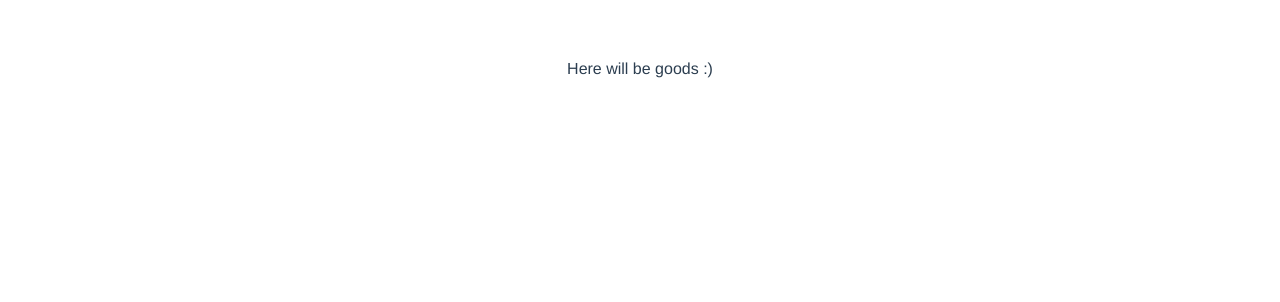
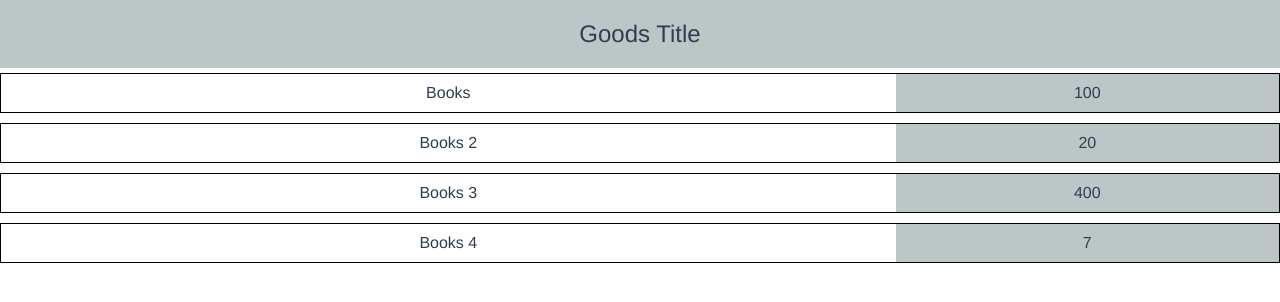
Before and after one commit to L3eR0y/MarketPlace, a Vue app: page / in a window 1280 px wide. Shown: the top 302 px of the page. Built offline with nearby package versions, Linux system fonts and the light colour scheme.

Commit message:
+goods items

```diff
--- a/src/App.vue
+++ b/src/App.vue
@@ -1,22 +1,56 @@
 <template>
   <div id="app">
-    <market-place-goods />
+    <market-place-goods :goods="goods" />
   </div>
 </template>
 
 <script lang="ts">
-import { Component, Vue } from "vue-property-decorator";
+import { Component, Vue } from 'vue-property-decorator';
 
 @Component({})
-export default class App extends Vue {}
+export default class App extends Vue {
+  goods = [
+    {
+      type: 'Books',
+      id: 1,
+      price: 100,
+    },
+    {
+      type: 'Books 2',
+      id: 2,
+      price: 20,
+    },
+    {
+      type: 'Books 3',
+      id: 3,
+      price: 400,
+    },
+    {
+      type: 'Books 4',
+      id: 4,
+      price: 7,
+    },
+  ];
+  created() {
+    console.log('AppCreated');
+  }
+}
 </script>
 
 <style lang="stylus">
+* {
+    padding 0px;
+    margin: 0px;
+    box-sizing: border-box;
+    font-size: 100%;
+  }
+
+
 #app
   font-family Avenir, Helvetica, Arial, sans-serif
   -webkit-font-smoothing antialiased
   -moz-osx-font-smoothing grayscale
   text-align center
   color #2c3e50
-  margin-top 60px
+  margin: 0px
 </style>
--- a/src/components/MarketPlaceGoods.vue
+++ b/src/components/MarketPlaceGoods.vue
@@ -1,10 +1,37 @@
 <template>
-  <div>Here will be goods :)</div>
+  <div class="goods-list">
+    <div class="goods-list__title">Goods Title</div>
+    <template v-for="item in goods">
+      <market-place-goods-list-item :value="item" :key="item.id" />
+    </template>
+  </div>
 </template>
 
 <script lang="ts">
-import { Component, Prop, Vue } from "vue-property-decorator";
+import { Component, Prop, Vue } from 'vue-property-decorator';
+@Component
 export default class MarketPlaceGoods extends Vue {
-  @Prop() private msg!: string;
+  @Prop() goods!: { [key: string]: any }[];
+
+  created() {
+    console.log('Created Component');
+  }
 }
 </script>
+
+<style lang="stylus">
+.goods-list {
+  display: flex;
+  flex-direction: column;
+
+  &__title {
+    display: flex;
+    flex-direction: row;
+    justify-content: center;
+    align-items: center;
+    padding 20px;
+    background-color: rgb(189, 198, 198);
+    font-size: 1.5rem;
+  }
+}
+</style>
--- /dev/null
+++ b/src/components/MarketPlaceGoodsListItem.vue
@@ -0,0 +1,40 @@
+<template>
+  <div class="goods-list-item">
+    <div class="goods-list-item__title">{{ value.type }}</div>
+    <div class="goods-list-item__price">{{ value.price }}</div>
+  </div>
+</template>
+
+<script lang="ts">
+import { Component, Prop, Vue } from 'vue-property-decorator';
+@Component
+export default class MarketPlaceGoodsListItem extends Vue {
+  @Prop() value!: { [key: string]: any };
+
+  created() {
+    console.log('GoodItem Created');
+  }
+}
+</script>
+
+<style lang="stylus">
+.goods-list-item {
+  border: 1px black solid;
+  display: flex;
+  flex-direction: row;
+  margin: 5px 0px;
+  align-items: center;
+
+  &__title {
+    width: 70%;
+    font-size: 1rem;
+  }
+
+  &__price {
+    padding: 10px 10px;
+    background-color: rgb(189, 198, 198);
+    width: 30%;
+    font-size: 1rem
+  }
+}
+</style>
```
Also changed, not shown: src/main.ts (+7 -5 lines), 1 other file (tests, documents, lock files or other folders).
